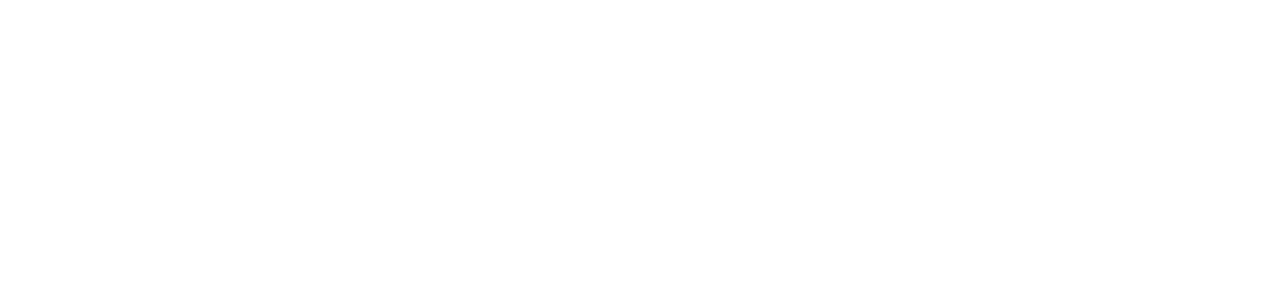
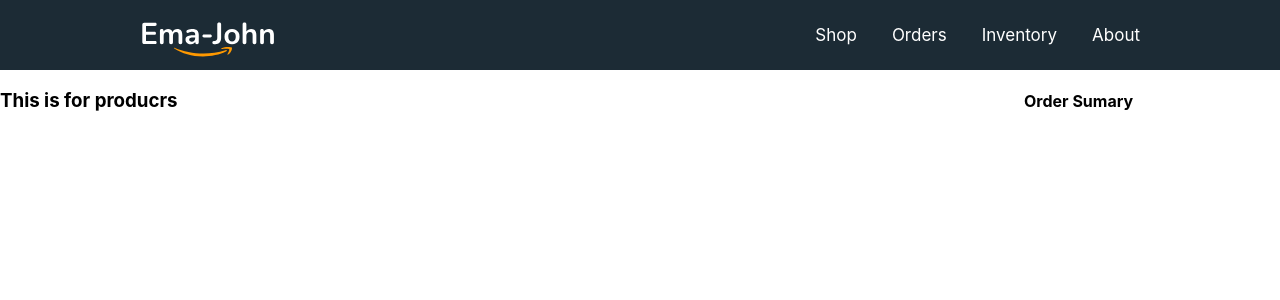
Before and after one commit to AkashMAbrrar/amazon-simple-react, a React (Create React App) app: page / in a window 1280 px wide. Shown: the top 300 px of the page. Built offline with nearby package versions, Linux system fonts and the light colour scheme.

Commit message:
this commit is for header

```diff
--- a/src/App.js
+++ b/src/App.js
@@ -1,9 +1,12 @@
 import './App.css';
+import Header from './components/Header/Header';
+import Shop from './components/Shop/Shop';
 
 function App() {
   return (
-    <div className="App">
-
+    <div>
+      <Header></Header>
+      <Shop></Shop>
     </div>
   );
 }
--- /dev/null
+++ b/src/components/Header/Header.css
@@ -0,0 +1,18 @@
+.header{
+    height: 70px;
+    background-color: #1C2B35;
+    display: flex;
+    align-items: center;
+    justify-content: space-between;
+    padding-left: 140PX;
+    padding-right: 140PX;
+}
+.header a{
+    text-decoration: none;
+    color: white;
+    margin-left: 35px;
+    font-size: 17px;
+}
+.header a:hover{
+    color: orangered;
+}
--- /dev/null
+++ b/src/components/Header/Header.js
@@ -0,0 +1,19 @@
+import React from 'react';
+import logo from '../../images/Logo.svg'
+import './Header.css'
+
+const Header = () => {
+    return (
+        <nav className='header'>
+            <img src={logo} alt="" />
+            <div>
+                <a href="/shop">Shop</a>
+                <a href="/orders">Orders</a>
+                <a href="/inventory">Inventory</a>
+                <a href="/about">About</a>
+            </div>
+        </nav>
+    );
+};
+
+export default Header;
--- /dev/null
+++ b/src/components/Shop/Shop.css
@@ -0,0 +1,4 @@
+.shop-container{
+    display: grid;
+    grid-template-columns: 4fr 1fr;
+}
--- /dev/null
+++ b/src/components/Shop/Shop.js
@@ -0,0 +1,17 @@
+import React from 'react';
+import './Shop.css';
+
+const Shop = () => {
+    return (
+        <div className='shop-container'>
+            <div className="products-container">
+                <h3>This is for producrs</h3>
+            </div>
+            <div className="card-container">
+                <h4>Order Sumary</h4>
+            </div>
+        </div>
+    );
+};
+
+export default Shop;
```
